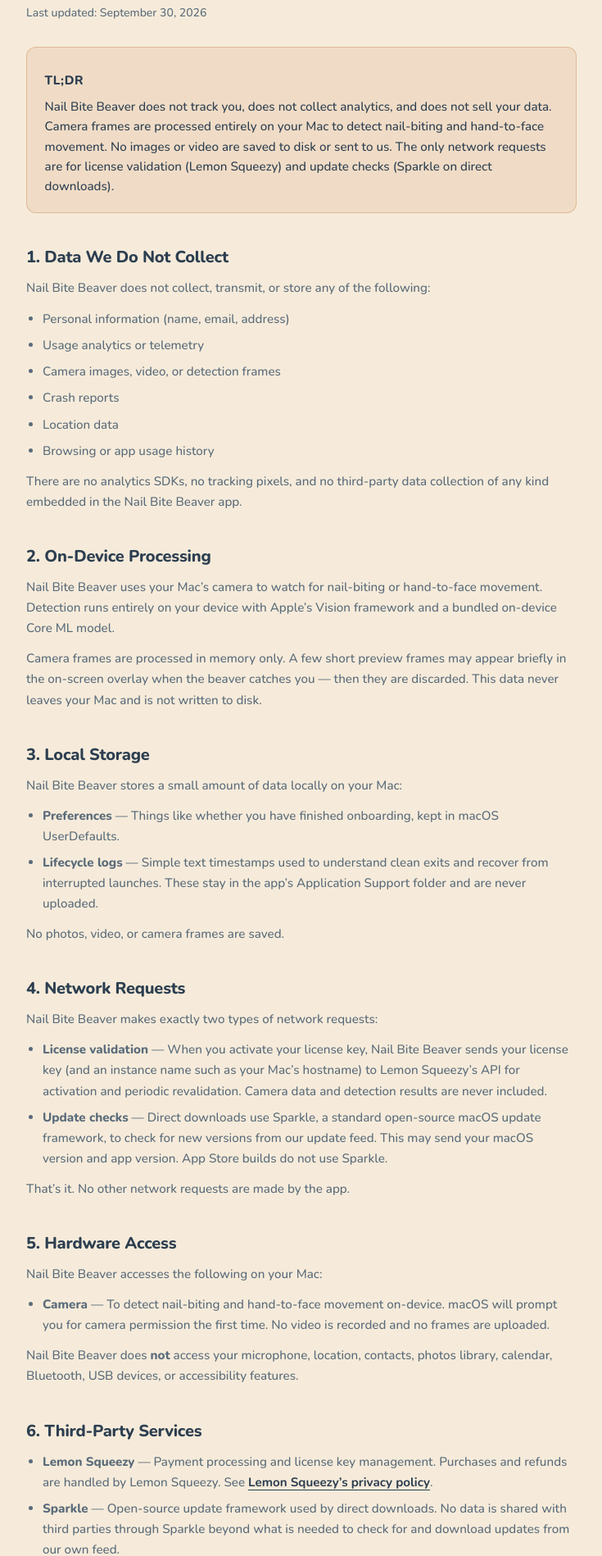
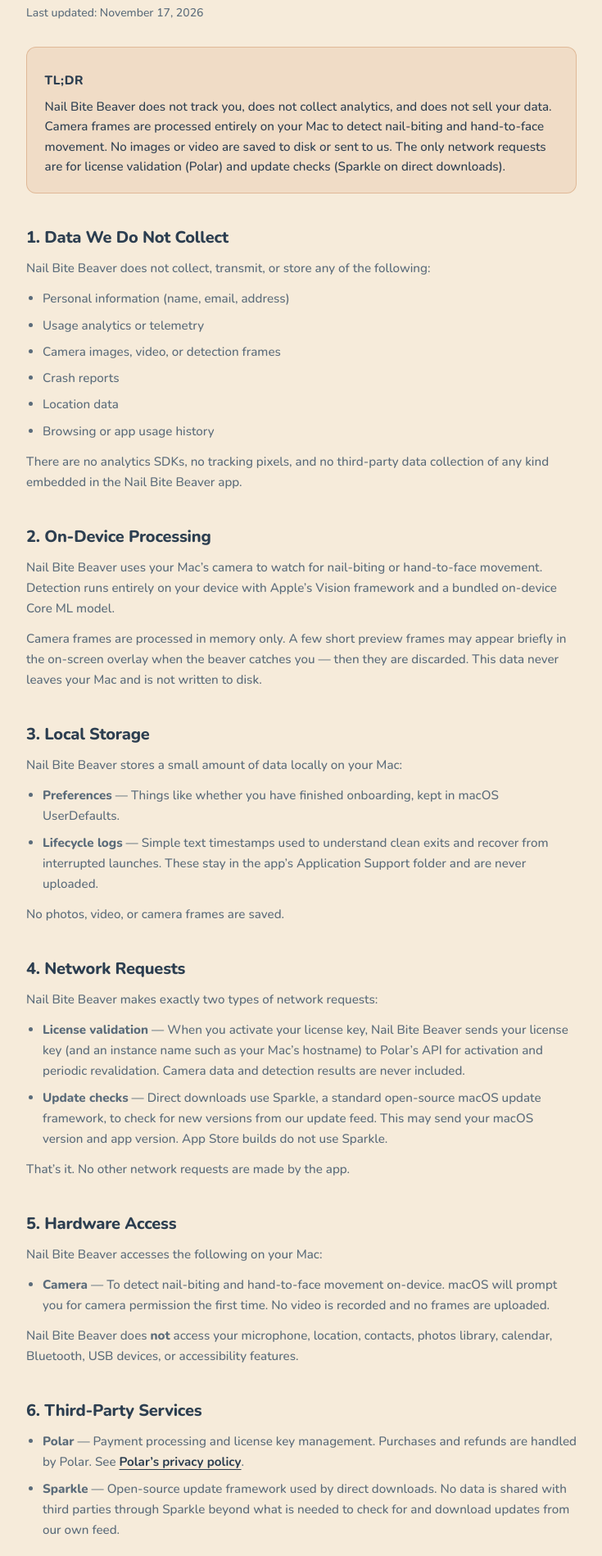
Before and after one commit to Pjaerr/nailbitebeaver.com, an Astro site: page /privacy in a window 1280 px wide. Shown: the part 145-2043 px from the top of the page at 82% size, without its empty margins (272-1007 px from the left). Built offline with nearby package versions, Linux system fonts and the light colour scheme; Astro itself is replaced by a stand-in of ours.

Commit message:
Switch from Lemon Squeezy to Polar

```diff
--- a/src/pages/index.astro
+++ b/src/pages/index.astro
@@ -721,7 +721,7 @@ const macDownloadHref = "/downloads/NailBiteBeaver-1.0.dmg";
         <a href="/discount" class="nav-discount">Get 50% off</a>
         <a href="#faq">FAQ</a>
         <a
-          href="https://app.lemonsqueezy.com/my-orders/"
+          href="https://polar.sh/afterwerk-digital/portal/request"
           target="_blank"
           rel="noopener">Recover Key</a
         >
--- a/src/pages/privacy.astro
+++ b/src/pages/privacy.astro
@@ -178,7 +178,7 @@ import SocialMeta from "../components/SocialMeta.astro";
 
     <main class="page">
       <h1>Privacy Policy</h1>
-      <p class="updated">Last updated: September 30, 2026</p>
+      <p class="updated">Last updated: November 17, 2026</p>
 
       <aside class="tldr">
         <p class="tldr__label">TL;DR</p>
@@ -187,7 +187,7 @@ import SocialMeta from "../components/SocialMeta.astro";
           does not sell your data. Camera frames are processed entirely on your
           Mac to detect nail-biting and hand-to-face movement. No images or
           video are saved to disk or sent to us. The only network requests are
-          for license validation (Lemon Squeezy) and update checks (Sparkle on
+          for license validation (Polar) and update checks (Sparkle on
           direct downloads).
         </p>
       </aside>
@@ -253,7 +253,7 @@ import SocialMeta from "../components/SocialMeta.astro";
           <li>
             <strong>License validation</strong> — When you activate your license
             key, Nail Bite Beaver sends your license key (and an instance name
-            such as your Mac’s hostname) to Lemon Squeezy’s API for activation
+            such as your Mac’s hostname) to Polar’s API for activation
             and periodic revalidation. Camera data and detection results are
             never included.
           </li>
@@ -288,12 +288,12 @@ import SocialMeta from "../components/SocialMeta.astro";
         <h2>6. Third-Party Services</h2>
         <ul>
           <li>
-            <strong>Lemon Squeezy</strong> — Payment processing and license key
-            management. Purchases and refunds are handled by Lemon Squeezy. See
+            <strong>Polar</strong> — Payment processing and license key
+            management. Purchases and refunds are handled by Polar. See
             <a
-              href="https://www.lemonsqueezy.com/privacy"
+              href="https://polar.sh/legal/privacy"
               target="_blank"
-              rel="noopener noreferrer">Lemon Squeezy’s privacy policy</a
+              rel="noopener noreferrer">Polar’s privacy policy</a
             >.
           </li>
           <li>
--- a/src/pages/terms.astro
+++ b/src/pages/terms.astro
@@ -178,7 +178,7 @@ import SocialMeta from "../components/SocialMeta.astro";
 
     <main class="page">
       <h1>Terms of Use</h1>
-      <p class="updated">Last updated: September 30, 2026</p>
+      <p class="updated">Last updated: November 17, 2026</p>
 
       <aside class="tldr">
         <p class="tldr__label">TL;DR</p>
@@ -352,7 +352,7 @@ import SocialMeta from "../components/SocialMeta.astro";
           Nail Bite Beaver grants you a personal, non-transferable,
           non-exclusive, revocable license to use the Software on devices you
           own or control, subject to a valid license obtained through our
-          authorized payment provider (Lemon Squeezy) or the Mac App Store, as
+          authorized payment provider (Polar) or the Mac App Store, as
           applicable. You may not redistribute, reverse-engineer, decompile, or
           create derivative works based on the Software, except to the extent
           such restriction is prohibited by applicable law.
@@ -433,7 +433,7 @@ import SocialMeta from "../components/SocialMeta.astro";
         <h2>17. Marketing Communications</h2>
         <p>
           When you purchase Nail Bite Beaver, your email address is collected as
-          part of the transaction (via Lemon Squeezy or the Mac App Store, as
+          part of the transaction (via Polar or the Mac App Store, as
           applicable). By completing a purchase and not requesting a refund, you
           agree that the developer may use your email address to send occasional
           marketing communications, including but not limited to product
```
Also changed, not shown: 1 other file.
